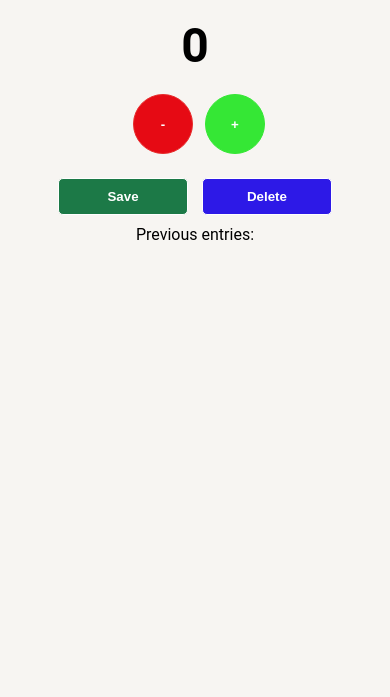
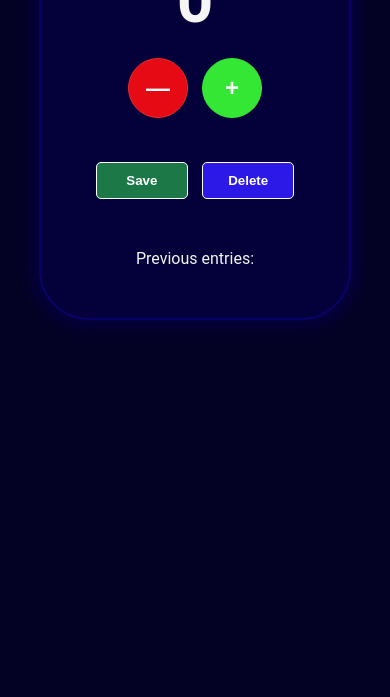
Before and after one commit to GiftinTech/Client-Counter-App, a plain HTML site: page index.html in a window 390 px wide. Shown: the part 347-1044 px from the top of the page. Before the commit the page ends 844 px from the top, so only its background shows below. Drawn offline with Linux system fonts and the light colour scheme.

Commit message:
Updated style and responsiveness

```diff
--- a/index.html
+++ b/index.html
@@ -13,7 +13,7 @@
         <h1>Client Counter App</h1>
         <p id="count-el">0</p>
 
-        <button id="decrement-btn" onclick="decrease()">-</button>
+        <button id="decrement-btn" onclick="decrease()">—</button>
         <button id="increment-btn" onclick="increase()">+</button>
         <br>
         <button id="save-btn" onclick="save()">Save</button>
--- a/styles.css
+++ b/styles.css
@@ -5,22 +5,23 @@
 }
 
 body {
-    background-color: #000;
+    background-color: #040224;
     background-size: cover;
     font-family: 'Roboto', 'Open Sans', sans-serif;
     text-align: center;
     height: 100vh;
     position: relative;
-    background-color: rgba(231, 225, 217, 0.329);
 }
 
 .container {
-    width: 100%;
-    height: 500px;
-    position: absolute;
-    top: 60%;
-    left: 50%;
-    transform: translate(-50%, -50%);
+    margin: 150px auto;
+    border: 2px solid #0b037cbe;
+    border-radius: 50px;
+    box-shadow: 0 0 10px 10px #050141be;;
+    width: 50%;
+    height: auto;
+    background-color: #050141be;
+    color: whitesmoke;
 }
 
 h1 {
@@ -30,7 +31,7 @@ h1 {
 }
 
 #count-el {
-    font-size: 48px;
+    font-size: 4rem;
     font-weight: bold;
     margin-top: 20px;
     margin-bottom: 20px;
@@ -43,23 +44,23 @@ button {
     color: white;
     font-weight: bold;
     width: 130px;
-    margin-bottom: 10px;
+    margin-bottom: 30px;
     border-radius: 5px;
 }
 
 #decrement-btn, #increment-btn {
-    font-weight: bolder;
     width: 60px;
     height: 60px;
     border-radius: 50%;
+    font-size: 1.5rem;
+    font-weight: 900;
     text-align: center;
-    margin-bottom: 1.5rem;
+    margin: 0 5px 1.5rem;
 }
 
 #decrement-btn {
     background-color: rgb(230, 10, 20);
     border: 1px solid rgb(231, 44, 44);
-    margin: auto 0.5rem;
 }
 
 #increment-btn {
@@ -67,14 +68,42 @@ button {
     border: 1px solid rgb(53, 231, 53);
 }
 
+#save-btn, #reset-btn {
+    margin: 0 5px 30px;
+}
+
 #save-btn {
     background: #1C7947;
     font-weight: bold;
-    margin-right: 5px;
 }
 
 #reset-btn {
     background: rgb(45, 25, 231);
     font-weight: bold;
-    margin-left: 5px;
 }
+
+#save-el {
+    margin-bottom: 20px;
+}
+
+@media (max-width: 820px) {
+    .container {
+        margin-top: 300px;
+        width: 80%;
+    }
+
+    #save-btn, #reset-btn {
+        width: 30%;
+        margin: 20px 5px 50px;
+    }
+
+    #save-el {
+        margin-bottom: 50px;
+    }
+}
+
+@media (max-width: 490px) {
+    .container {
+        margin-top: 200px;
+    }
+}
```
